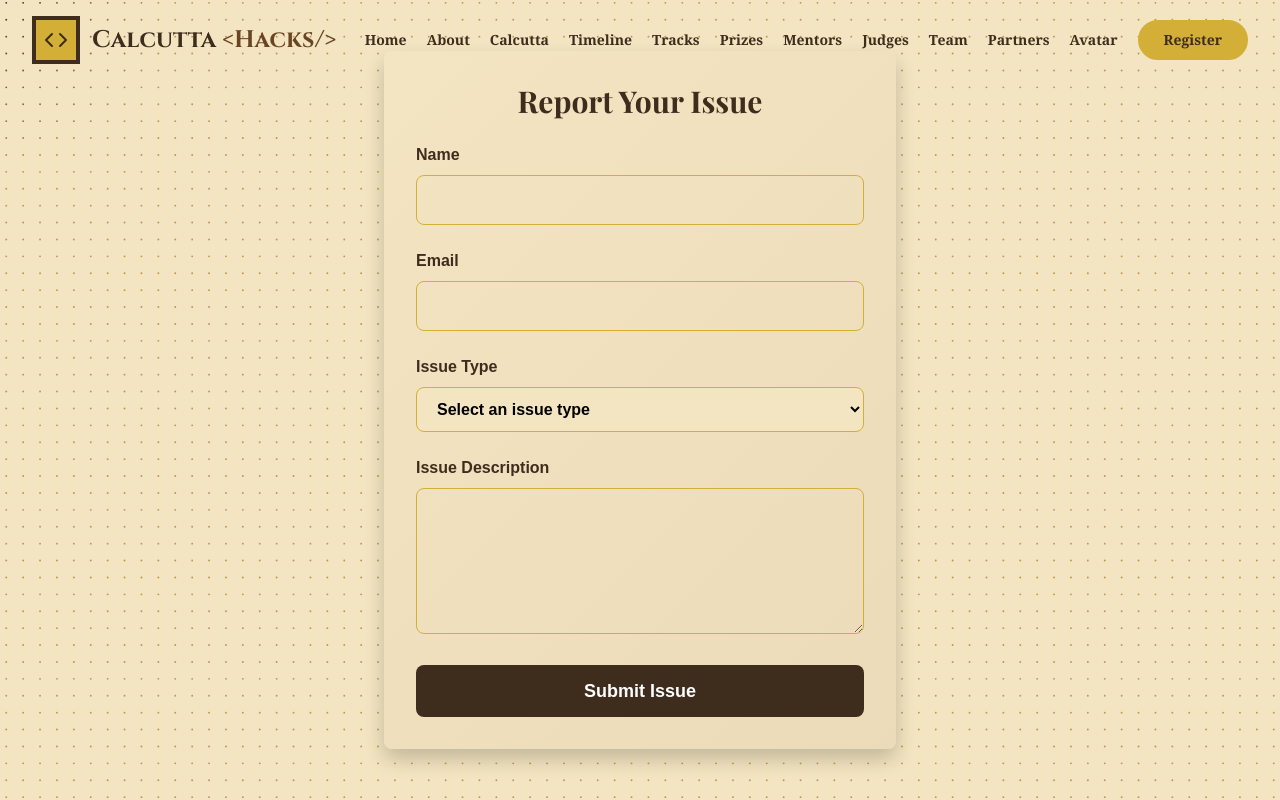
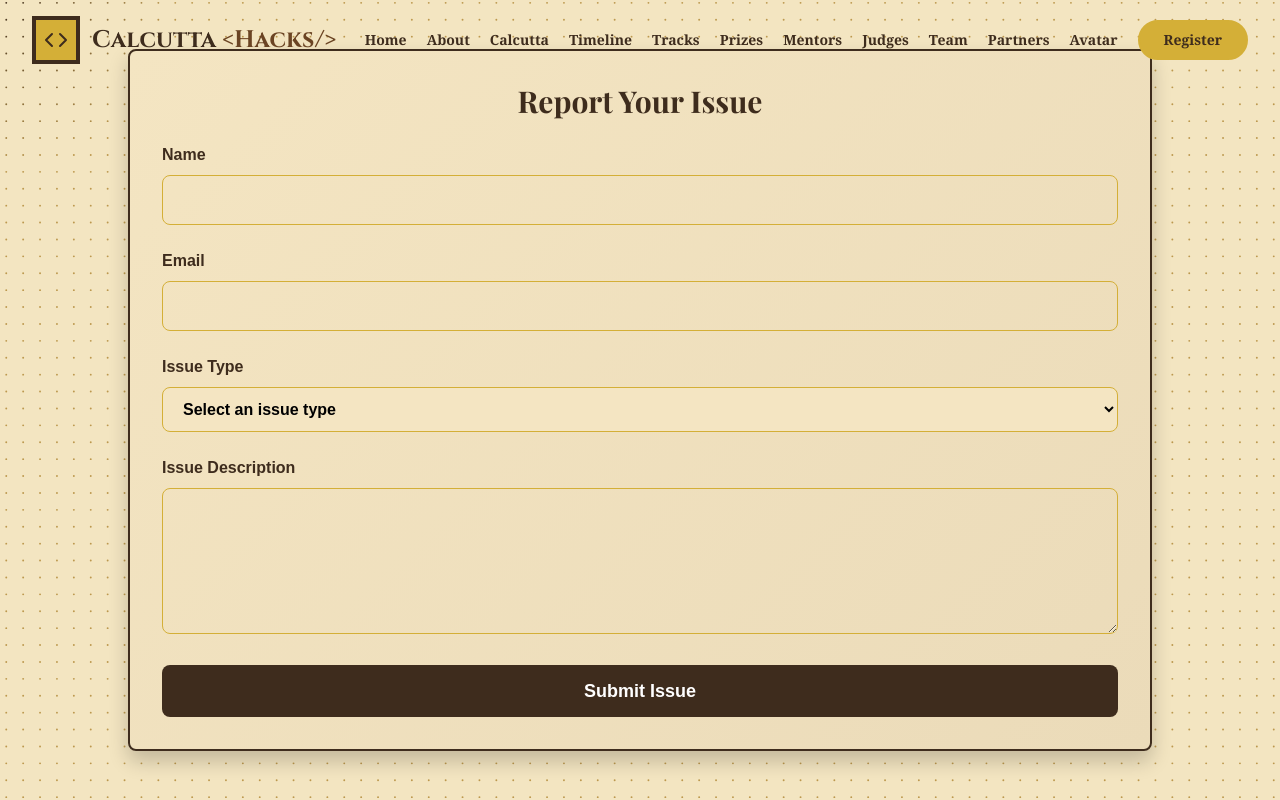
Before and after one commit to NexGenStudioDev/apex-circle-calcutta-hacks, a React (Vite) app: page /Contact in a window 1280 px wide. Shown: the top 800 px of the page. Built offline with nearby package versions, Linux system fonts and the light colour scheme; a web font is replaced by a local one.

Commit message:
Update ContactForm styling and enhance layout with border

```diff
--- a/src/page/ContactPage.jsx
+++ b/src/page/ContactPage.jsx
@@ -54,7 +54,7 @@ function ContactForm() {
         <Navbar />
         <div className="flex justify-center items-center min-h-screen">
           <div
-            className="w-full max-w-lg p-8 bg-white rounded-lg shadow-lg"
+            className="w-[80vw] p-8 bg-white rounded-lg shadow-lg border-2 border-[#3e2c1d]"
             style={{
               background: "linear-gradient(135deg, #F4E5C2, #EBDBB9)",
               boxShadow: "0 10px 20px rgba(0, 0, 0, 0.2)",
@@ -67,7 +67,7 @@ function ContactForm() {
             >
               Report Your Issue
             </h2>
-            <form action="https://api.web3forms.com/submit" method="POST" onSubmit={handleSubmit}>
+            <form action="https://api.web3forms.com/submit" method="POST"  onSubmit={handleSubmit}>
 
 
             <input type="hidden" name="access_key" value="39c40613-05ef-4f9c-85c2-14987e7f86c9" />
```
